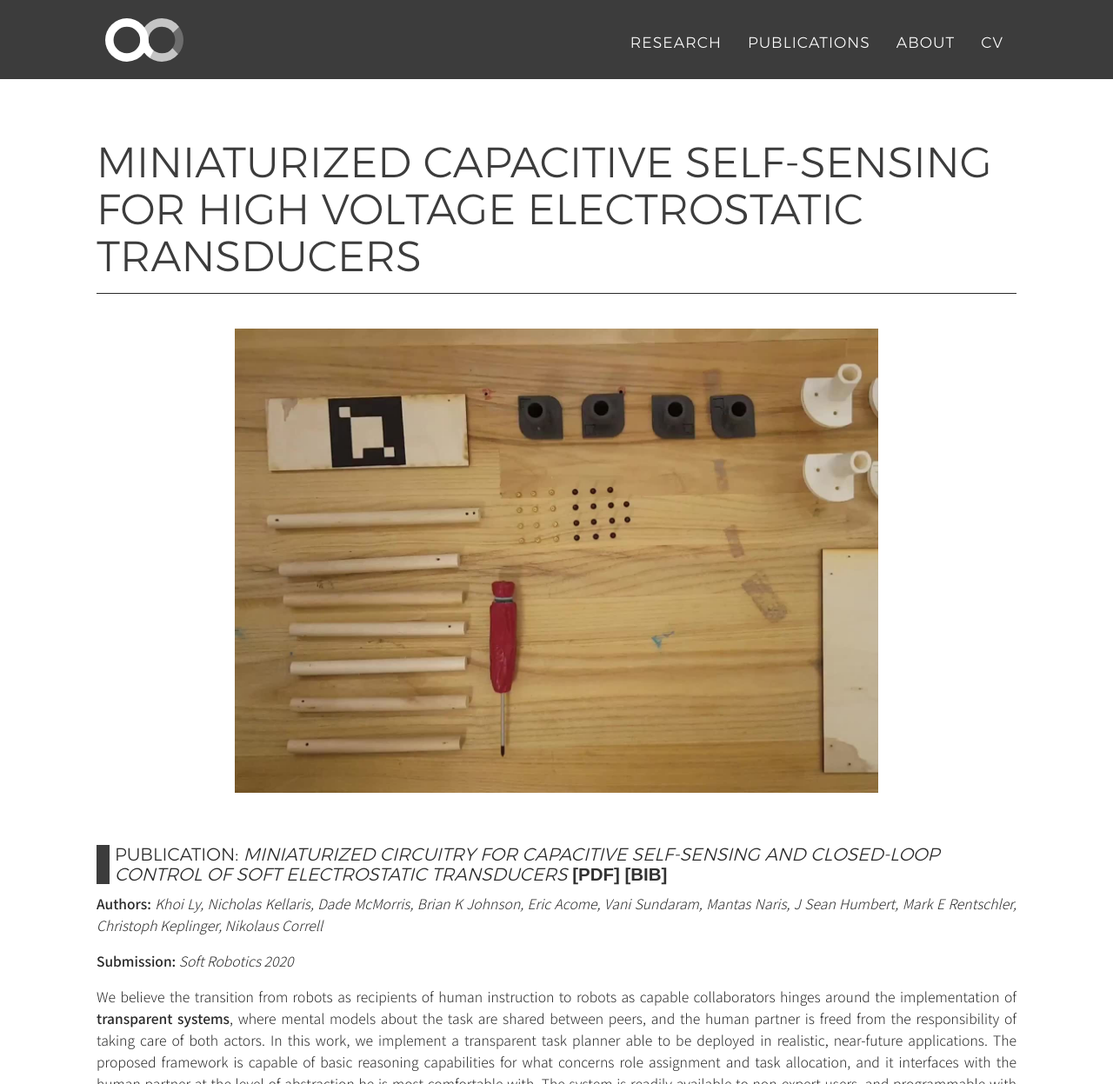
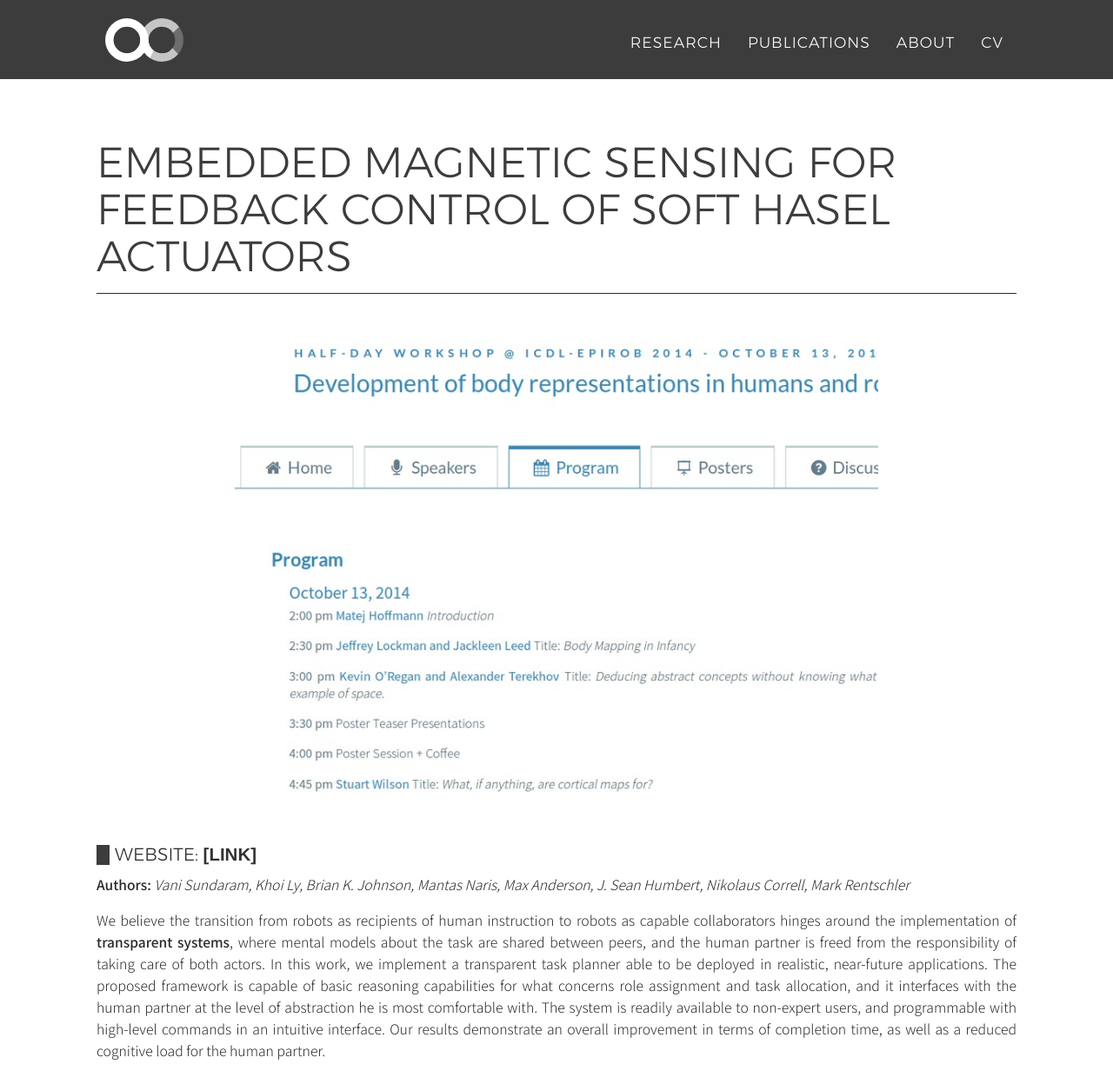
Before and after one commit to KhoiDLy/KhoiDLy.github.io, a Jekyll site: the page built from _posts/research/Embedded power and sensor design/2018-07-01-HRCModelSet.md, in a window 1280 px wide and 1400 px high, cut to the strip 0-1247 px from the top of the window. Shown: the whole strip at 87% size. Built offline with Jekyll 4.4.1, drawn with Linux system fonts in a browser that asks for light colours; nearby versions of some CDN libraries; some web fonts are replaced.

Commit message:
Flip the order

```diff
--- a/_posts/research/Embedded power and sensor design/2018-07-01-HRCModelSet.md
+++ b/_posts/research/Embedded power and sensor design/2018-07-01-HRCModelSet.md
@@ -1,16 +1,16 @@
 ---
-title: Miniaturized capacitive self-sensing for high voltage electrostatic transducers
-# link: https://scazlab.github.io/HRC-model-set
-# link-alt: webpage
-img: HRCmodelset.jpg
-img-thumb: HRCmodelset_thumb.jpg
-alt: HRC-model-set
-description: Miniaturized capacitive self-sensing for high voltage electrostatic transducers
+title: Embedded Magnetic Sensing for Feedback Control of Soft HASEL Actuators
+link:  http://www.icub.org/other/icdl-epirob-2014/dbr_workshop.html
+link-alt: website
+img: developmentofbodyrepresentations.jpg
+img-thumb: developmentofbodyrepresentations_thumb.jpg
+alt: Embedded Magnetic Sensing for Feedback Control of Soft HASEL Actuators
+description: Embedded Magnetic Sensing for Feedback Control of Soft HASEL Actuators
 tags: [research,robotics,baxter,hri,human robot interaction,collaborative manufacturing,human robot collaboration,advanced manufacturing,open source,github]
-authors: Khoi Ly, Nicholas Kellaris, Dade McMorris, Brian K Johnson, Eric Acome, Vani Sundaram, Mantas Naris, J Sean Humbert, Mark E Rentschler, Christoph Keplinger, Nikolaus Correll
-submission: Soft Robotics 2020
-paper_pdf: "2020_KhoiLy_CapacitiveSelfSensing"
-paper_title: "Miniaturized circuitry for capacitive self-sensing and closed-loop control of soft electrostatic transducers"
+authors: Vani Sundaram, Khoi Ly, Brian K. Johnson, Mantas Naris, Max Anderson, J. Sean Humbert, Nikolaus Correll, Mark Rentschler
+# submission: Soft Robotics 2020
+# paper_pdf: "2020_KhoiLy_CapacitiveSelfSensing"
+# paper_title: "Miniaturized circuitry for capacitive self-sensing and closed-loop control of soft electrostatic transducers"
 ---
 
 We believe the transition from robots as recipients of human instruction to robots as capable collaborators hinges around the implementation of **transparent systems**, where mental models about the task are shared between peers, and the human partner is freed from the responsibility of taking care of both actors.
```
Also changed, not shown: _posts/research/Integrated system and controller design/2014-06-08-doubleTouch.md (+12 -12 lines).
